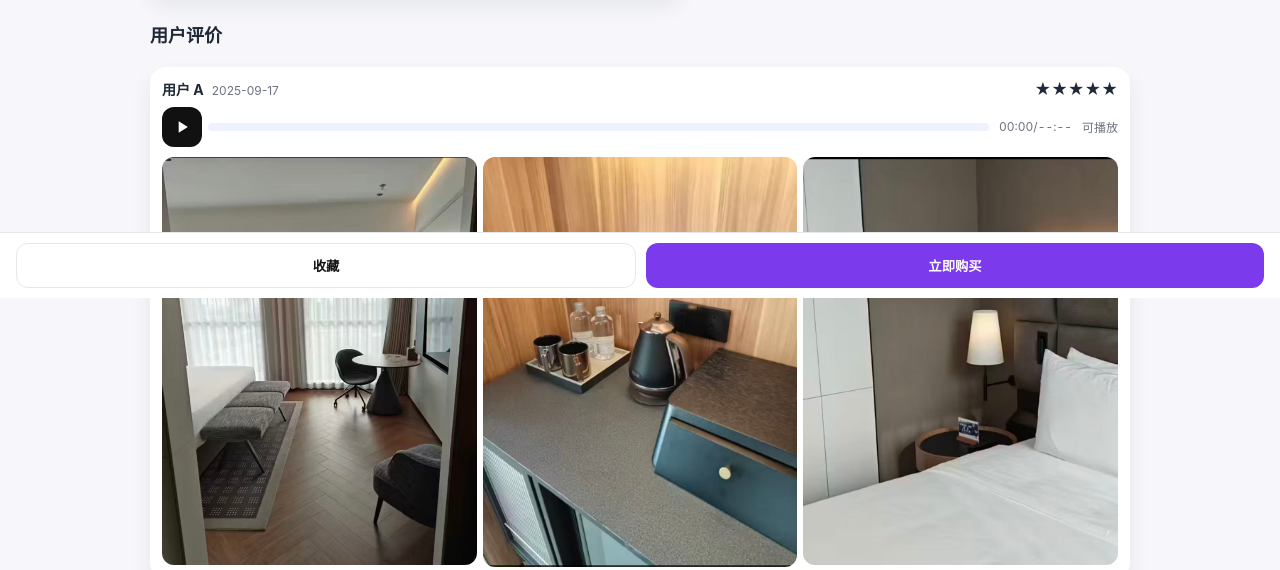
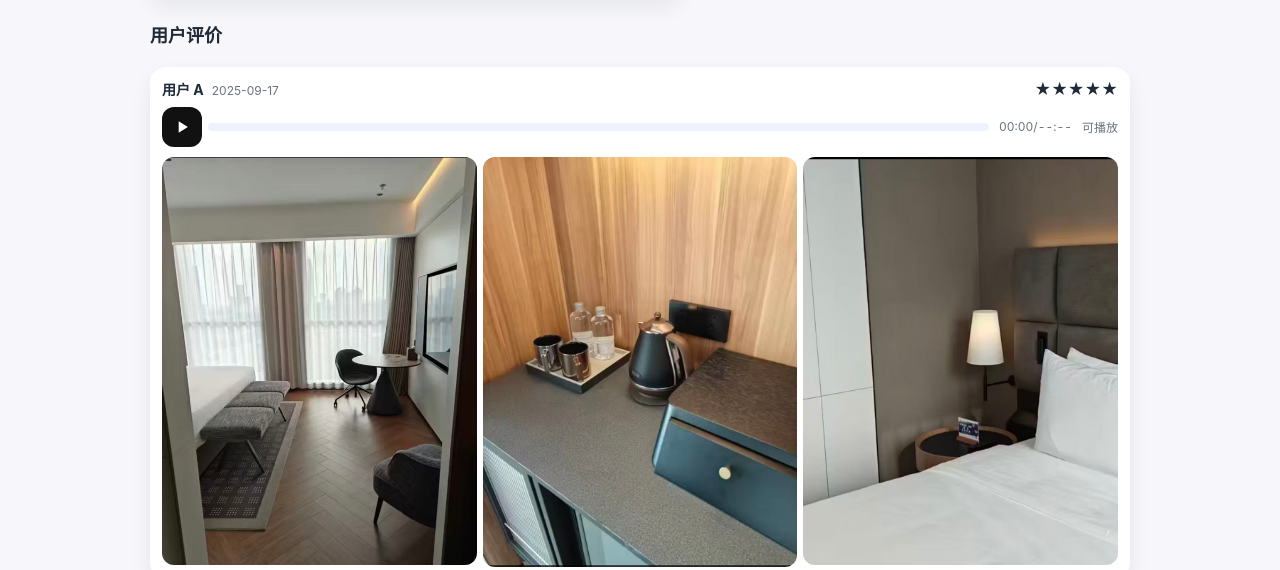
Before and after one commit to songpengfei627/review-rv3, a plain HTML site: page index.html in a window 1280 px wide. Shown: the part 502-1072 px from the top of the page. Drawn offline with Linux system fonts and the light colour scheme.

Commit message:
Update index.html

```diff
--- a/index.html
+++ b/index.html
@@ -205,12 +205,6 @@
     </section>
   </main>
 
-  <!-- 底部吸附操作条（移动端优先） -->
-  <div class="dock" aria-label="底部操作">
-    <button class="btn btn-ghost" aria-label="收藏">收藏</button>
-    <button class="btn btn-primary" aria-label="立即购买">立即购买</button>
-  </div>
-
   <script>
   // ====== 产品图：缩略图切换（保留） ======
   (function(){
```
